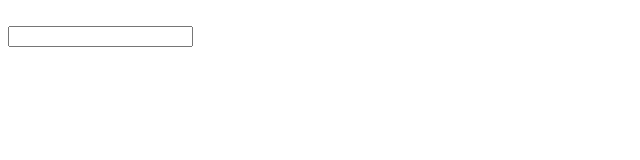
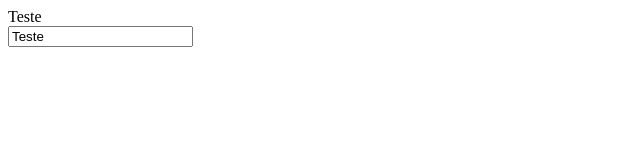
Before and after one commit to renattomartins/learning-react, a React app: page / in a window 1280 px wide. Shown: the top 160 px of the page, without its empty margins (0-640 px from the left). Built offline with nearby package versions, Linux system fonts and the light colour scheme.

Commit message:
Back to the initial controlled state

```diff
--- a/src/field.js
+++ b/src/field.js
@@ -4,7 +4,7 @@ class Field extends Component {
 
     constructor(props) {
         super(props)
-        this.state = { value: undefined }
+        this.state = { value: props.initialValue }
         this.handleChange = this.handleChange.bind(this)
     }
 
@@ -16,7 +16,7 @@ class Field extends Component {
         return (
             <div>
                 <label>{this.state.value}</label><br />
-                <input value={this.state.value} />
+                <input onChange={this.handleChange} value={this.state.value} />
             </div>
         )
     }
```
